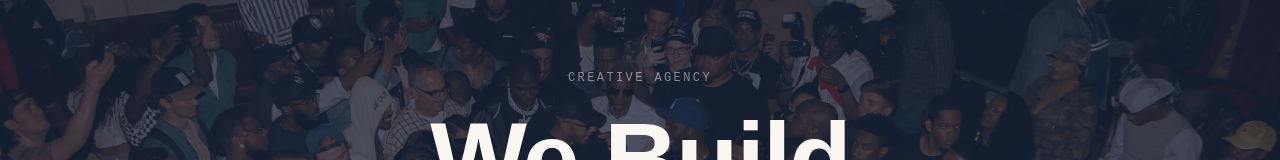
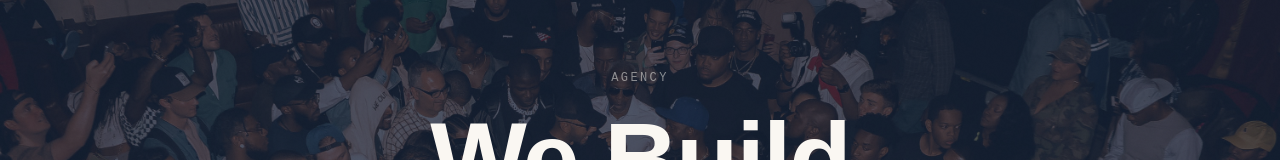
Before and after one commit to Gaiabox/flower-club-website, a Next.js app: page / in a window 1280 px wide. Shown: the part 138-298 px from the top of the page. Built offline with nearby package versions, Linux system fonts and the light colour scheme.

Commit message:
fix: remove 'creative' from agency title/meta

```diff
--- a/src/app/layout.tsx
+++ b/src/app/layout.tsx
@@ -4,13 +4,13 @@ import Navigation from "@/components/Navigation";
 import Footer from "@/components/Footer";
 
 export const metadata: Metadata = {
-  title: "The Flower Club — Culture-Forward Creative Agency | Charlotte · Miami · New York · LA",
+  title: "The Flower Club — Culture-Forward Agency | Charlotte · Miami · New York · LA",
   description:
-    "Full-service creative agency for Fortune 500 brands and independent artists. Brand activations, AI animation, web design, video production, and graphic design across Charlotte NC, Miami FL, New York NY, and Los Angeles CA.",
+    "Full-service agency for Fortune 500 brands and independent artists. Brand activations, AI animation, web design, video production, and graphic design across Charlotte NC, Miami FL, New York NY, and Los Angeles CA.",
   metadataBase: new URL("https://theflowerclub.co"),
   openGraph: {
-    title: "The Flower Club — Culture-Forward Creative Agency",
-    description: "Full-service creative agency. Brand activations, AI animation, web design & video production. Charlotte · Miami · New York · LA",
+    title: "The Flower Club — Culture-Forward Agency",
+    description: "Full-service agency. Brand activations, AI animation, web design & video production. Charlotte · Miami · New York · LA",
     url: "https://theflowerclub.co",
     siteName: "The Flower Club",
     images: [{ url: "https://theflowerclub.co/og-image.jpg", width: 1200, height: 630 }],
@@ -18,7 +18,7 @@ export const metadata: Metadata = {
   },
   twitter: {
     card: "summary_large_image",
-    title: "The Flower Club — Culture-Forward Creative Agency",
+    title: "The Flower Club — Culture-Forward Agency",
     description: "Brand activations, AI animation, web design & video production.",
     images: ["https://theflowerclub.co/og-image.jpg"],
   },
--- a/src/app/page.tsx
+++ b/src/app/page.tsx
@@ -153,7 +153,7 @@ export default function Home() {
         <div className="absolute bottom-0 left-0 right-0 h-40 bg-gradient-to-t from-navy-dark to-transparent" />
 
         <div className="relative z-10 text-center section-padding max-w-5xl mx-auto">
-          <p className="label-light mb-6">Creative Agency</p>
+          <p className="label-light mb-6">Agency</p>
           <h1
             ref={headlineRef}
             className="text-display-xl text-cream font-bold mb-6"
```
